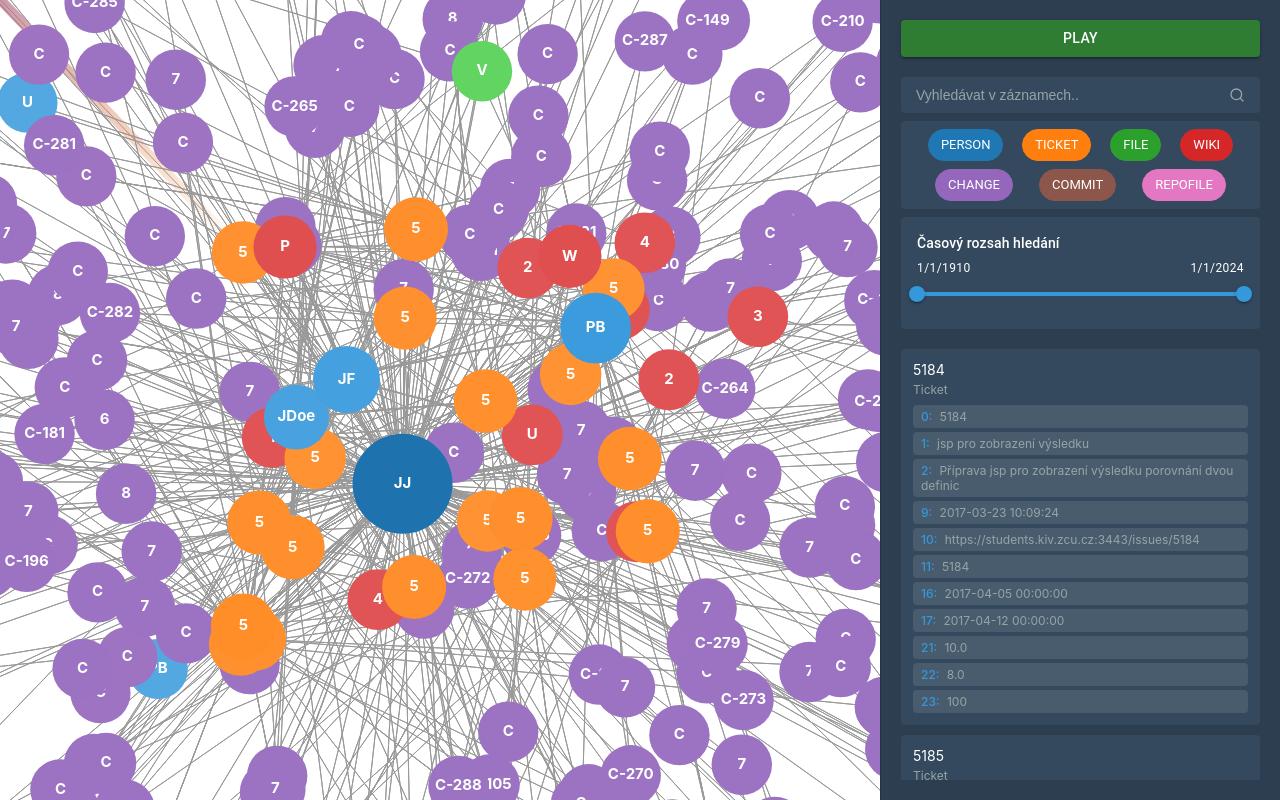
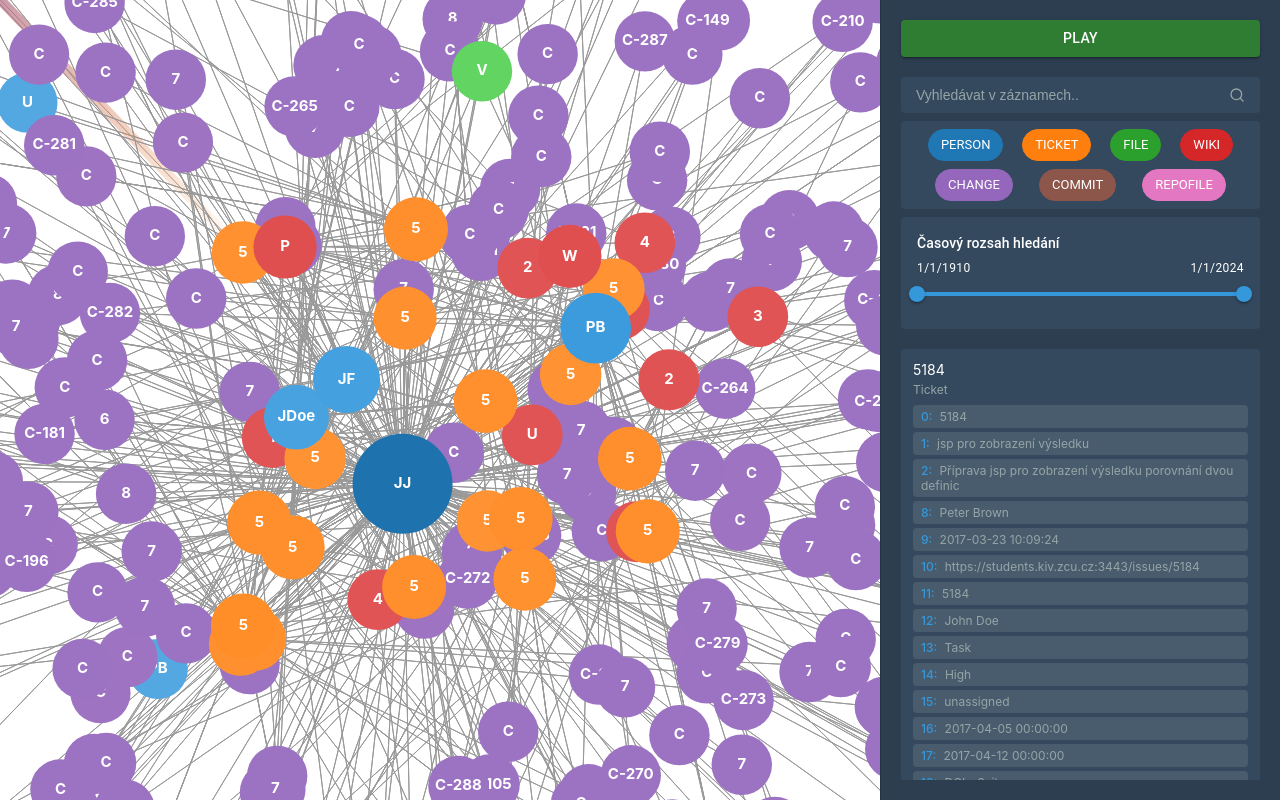
Before and after one commit to cvirlik/viz-project, a React (Create React App) app: page / in a window 1280 px wide. Built offline with nearby package versions, Linux system fonts and the light colour scheme.

Commit message:
Add updated search

```diff
--- a/src/components/SearchResults.tsx
+++ b/src/components/SearchResults.tsx
@@ -27,13 +27,25 @@ const SearchResults: React.FC<SearchResultsProps> = ({
       // Check if any non-empty string attribute matches the search query
       const matchesSearch =
         searchQuery === '' ||
+        // Check vertex title
+        (vertex.title && vertex.title.toLowerCase().includes(searchQuery.toLowerCase())) ||
+        // Check vertex text
+        (vertex.text && vertex.text.toLowerCase().includes(searchQuery.toLowerCase())) ||
+        // Check attributes
         Object.entries(vertex.attributes).some(([_, value]) => {
+          if (Array.isArray(value)) {
+            return value.some(
+              v =>
+                typeof v === 'string' &&
+                v.trim() !== '' &&
+                v.toLowerCase().includes(searchQuery.toLowerCase())
+            );
+          }
           if (typeof value === 'string' && value.trim() !== '') {
             return value.toLowerCase().includes(searchQuery.toLowerCase());
           }
           return false;
-        }) ||
-        vertex.title.toLowerCase().includes(searchQuery.toLowerCase());
+        });
 
       // Check if any date attribute falls within the date range
       const matchesDateRange = Object.entries(vertex.attributes).some(([_, value]) => {
@@ -46,8 +58,8 @@ const SearchResults: React.FC<SearchResultsProps> = ({
         return false;
       });
 
-      const matchesArchetype = selectedArchetypes.includes(vertex.archetype);
-      return matchesSearch && matchesDateRange && matchesArchetype;
+      // Always return true for archetype match since we want to show all types
+      return matchesSearch && matchesDateRange;
     })
     .map(vertex => ({
       id: String(vertex.id),
@@ -55,13 +67,34 @@ const SearchResults: React.FC<SearchResultsProps> = ({
       type: swEngData.vertexArchetypes[vertex.archetype],
       // Include only non-empty matching attributes in the result for display
       matchingAttributes: Object.entries(vertex.attributes)
-        .filter(
-          ([_, value]) =>
+        .filter(([_, value]) => {
+          if (Array.isArray(value)) {
+            return value.some(
+              v =>
+                typeof v === 'string' &&
+                v.trim() !== '' &&
+                v.toLowerCase().includes(searchQuery.toLowerCase())
+            );
+          }
+          return (
             typeof value === 'string' &&
             value.trim() !== '' &&
             value.toLowerCase().includes(searchQuery.toLowerCase())
-        )
-        .map(([key, value]) => ({ key, value })),
+          );
+        })
+        .map(([key, value]) => ({
+          key,
+          value: Array.isArray(value)
+            ? value
+                .filter(
+                  v =>
+                    typeof v === 'string' &&
+                    v.trim() !== '' &&
+                    v.toLowerCase().includes(searchQuery.toLowerCase())
+                )
+                .join(', ')
+            : value,
+        })),
     }));
 
   const handleResultClick = (resultId: string) => {
```
